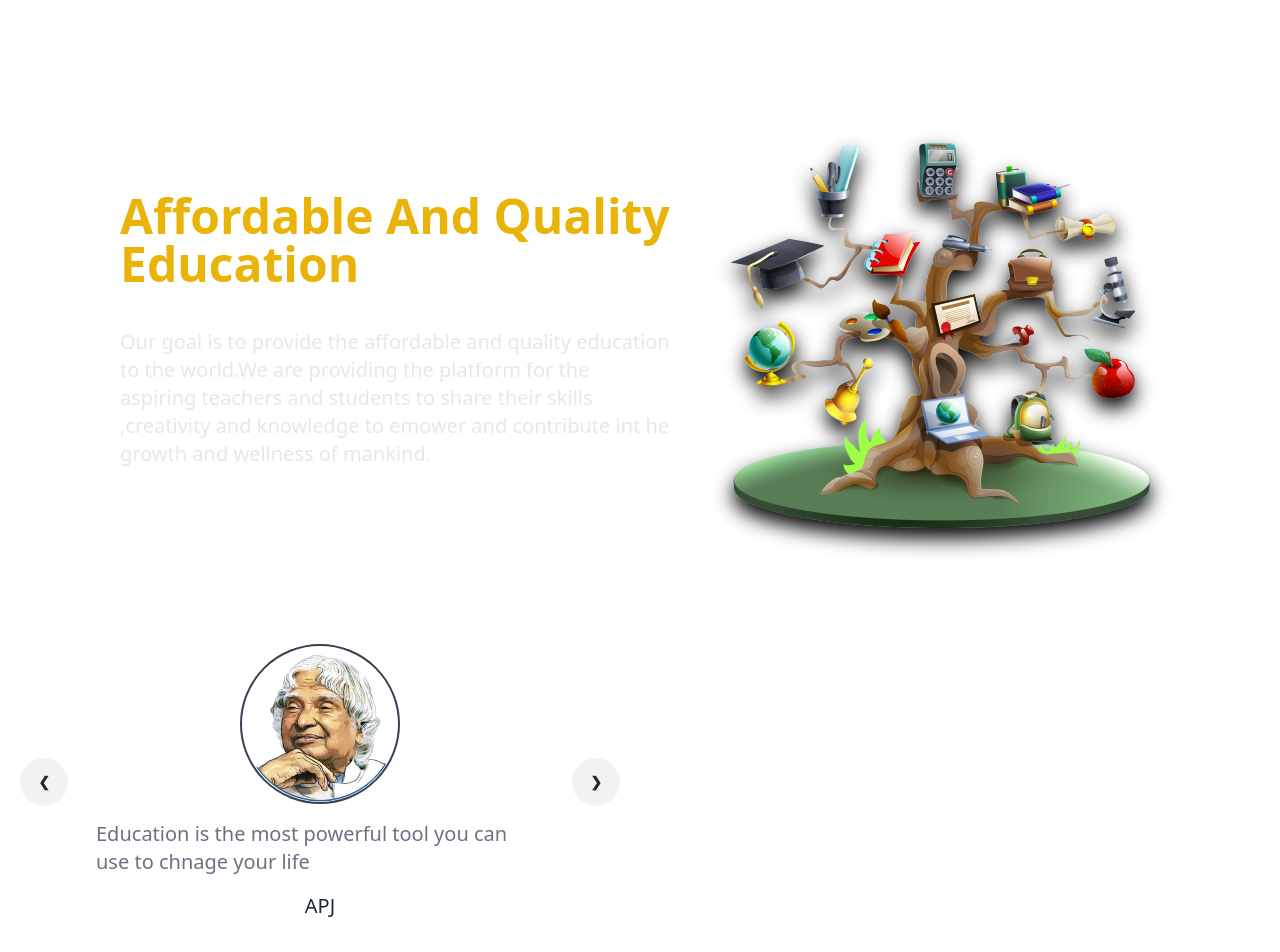
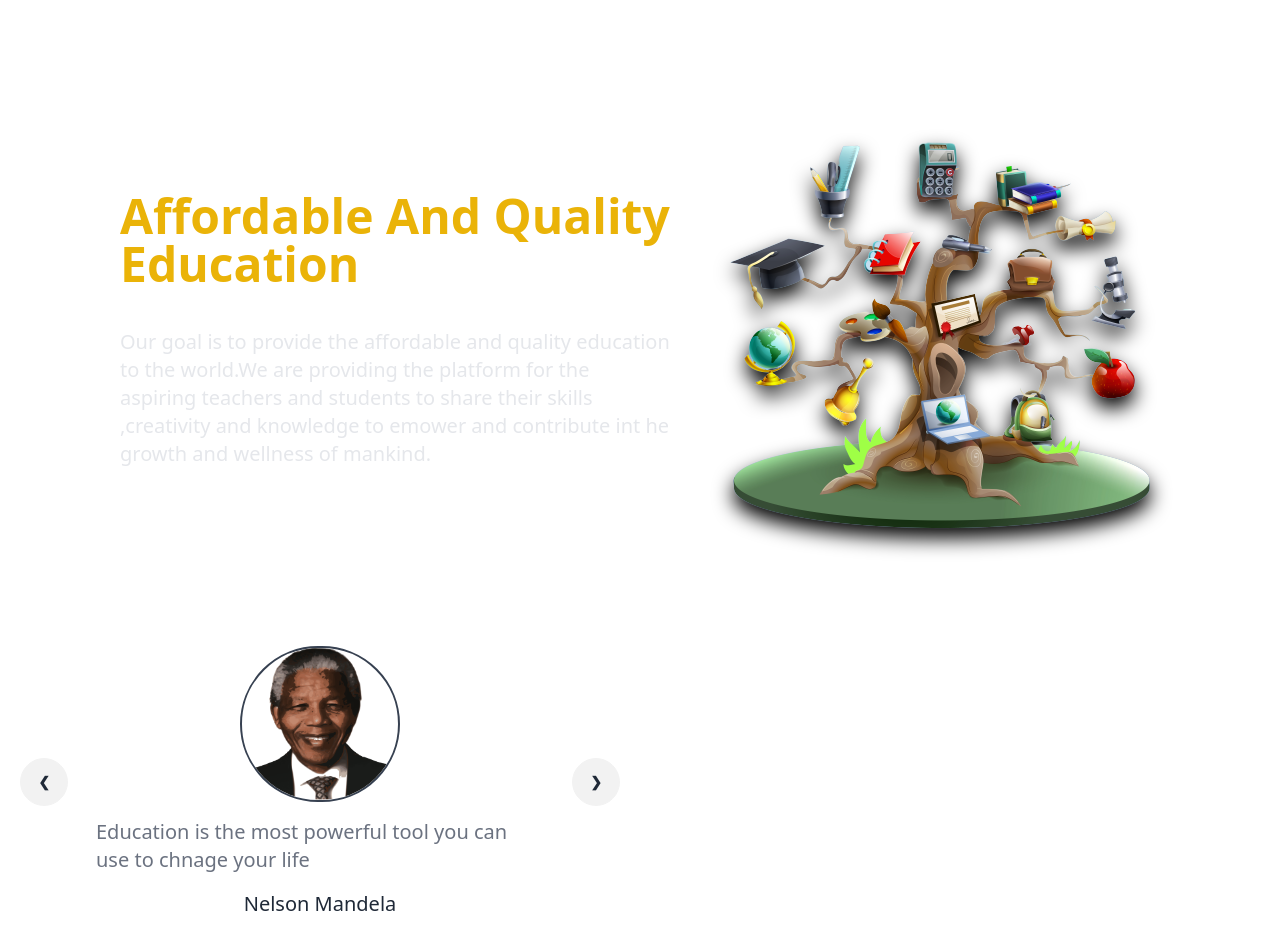
Before and after one commit to anuj123upadhyay/LMS_frontend_react, a React (Vite) app: page /about in a window 1280 px wide. Shown: the top 952 px of the page. Built offline with nearby package versions, Linux system fonts and the light colour scheme.

Commit message:
Cleaned up our about us

```diff
--- a/src/Pages/AboutUs.jsx
+++ b/src/Pages/AboutUs.jsx
@@ -5,8 +5,42 @@ import billGates from "../assets/Images/QuotesPersonalityImage/billGates.png"
 import einstein from "../assets/Images/QuotesPersonalityImage/einstein.png"
 import nelsonMandela from "../assets/Images/QuotesPersonalityImage/nelsonMandela.png"
 import steveJobs from "../assets/Images/QuotesPersonalityImage/steveJobs.png"
+import CarouselSlide from "../components/CarouselSlide";
 
 function AboutUs(){
+
+    const celebrities = [
+        {
+            title:"Nelson Mandela",
+            description:"Education is the most powerful tool you can use to chnage your life",
+            image:nelsonMandela,
+            slideNumber:1
+        },
+        {
+            title:"APJ",
+            description:"Education is the most powerful tool you can use to chnage your life",
+            image:apj,
+            slideNumber:2
+        },
+        {
+            title:"Bill Gates",
+            description:"Education is the most powerful tool you can use to chnage your life",
+            image:billGates,
+            slideNumber:3
+        },
+        {
+            title:"Albert Einstein",
+            description:"Education is the most powerful tool you can use to chnage your life",
+            image:einstein,
+            slideNumber:4
+        },
+        {
+            title:"Steve jobs",
+            description:"Education is the most powerful tool you can use to chnage your life",
+            image:steveJobs,
+            slideNumber:5
+        }
+    ]
     return(
         <HomeLayout>
             <div className="pl-20 pt-20 flex flex-col text-white">
@@ -30,61 +64,11 @@ function AboutUs(){
             </div>
 
             <div className="carousel  w-1/2  my-16  m-auto  ">
-             <div id="slide1" className="carousel-item relative w-full">
-                <div className="flex flex-col items-center justify-center  gap-4 px-[15%] ">
-                    <img src={apj} className="w-40 rounded-full  border-2 border-gray-700 " />
-                    <p className="text-xl text-gray-500">{"Education is the most powerful tool you can use to chnage your life"}</p>
-                    <h3 className="text-semibold text-xl">APJ</h3>
-                    <div className="absolute flex justify-between transform -translate-y-1/2 left-5 right-5 top-1/2">
-                    <a href="#slide4" className="btn btn-circle">❮</a>
-                    <a href="#slide2" className="btn btn-circle">❯</a>
-                    </div>
-                    </div>
-                </div>
-                <div id="slide2" className="carousel-item relative w-full">
-                <div className="flex flex-col items-center justify-center gap-4 px-[15%]">
-                    <img src={steveJobs} className="w-40 rounded-full  border-2 border-gray-700 " />
-                    <p className="text-xl text-gray-500">{"Education is the most powerful tool you can use to chnage your life"}</p>
-                    <h3 className="text-semibold text-xl">Steve Jobs</h3>
-                    <div className="absolute flex justify-between transform -translate-y-1/2 left-5 right-5   top-1/2">
-                    <a href="#slide2" className="btn btn-circle">❮</a>
-                    <a href="#slide3" className="btn btn-circle">❯</a>
-                    </div>
-                    </div>
-                </div>
-                <div id="slide3" className="carousel-item relative w-full">
-                <div className="flex flex-col items-center justify-center gap-4 px-[15%]">
-                    <img src={nelsonMandela} className="w-40 rounded-full  border-2 border-gray-700 " />
-                    <p className="text-xl text-gray-500">{"Education is the most powerful tool you can use to chnage your life"}</p>
-                    <h3 className="text-semibold text-xl">Nelson Mandela</h3>
-                    <div className="absolute flex justify-between transform -translate-y-1/2 left-5 right-5  top-1/2">
-                    <a href="#slide3" className="btn btn-circle">❮</a>
-                    <a href="#slide4" className="btn btn-circle">❯</a>
-                    </div>
-                    </div>
-                </div>
-                <div id="slide4" className="carousel-item relative w-full">
-                <div className="flex flex-col items-center justify-center gap-4 px-[15%]">
-                    <img src={billGates} className="w-40 rounded-full  border-2 border-gray-700 " />
-                    <p className="text-xl text-gray-500">{"Education is the most powerful tool you can use to chnage your life"}</p>
-                    <h3 className="text-semibold text-xl">Bill Gates</h3>
-                    <div className="absolute flex justify-between transform -translate-y-1/2 left-5 right-5  top-1/2">
-                    <a href="#slide4" className="btn btn-circle">❮</a>
-                    <a href="#slide5" className="btn btn-circle">❯</a>
-                    </div>
-                    </div>
-                </div>
-                <div id="slide5" className="carousel-item relative w-full">
-                <div className="flex flex-col items-center justify-center gap-4 px-[15%]">
-                    <img src={einstein} className="w-40 rounded-full  border-2 border-gray-700 " />
-                    <p className="text-xl text-gray-500">{"Education is the most powerful tool you can use to chnage your life"}</p>
-                    <h3 className="text-semibold text-xl">Einstein</h3>
-                    <div className="absolute flex justify-between transform -translate-y-1/2 left-5 right-5   top-1/2">
-                    <a href="#slide5" className="btn btn-circle">❮</a>
-                    <a href="#slide1" className="btn btn-circle">❯</a>
-                    </div>
-                    </div>
-                </div>
+                {celebrities && celebrities.map(celebrity =>(<CarouselSlide
+                                                                {...celebrity}
+                                                                 key={celebrity.slideNumber} totalSlides={celebrities.length}/>))}
+                <CarouselSlide/>
+
             </div>
 
         </HomeLayout>
--- /dev/null
+++ b/src/components/CarouselSlide.jsx
@@ -0,0 +1,17 @@
+function CarouselSlide({image,title,description,slideNumber,totalSlides}){
+return(
+    <div id={`slide${slideNumber}`} className="carousel-item relative w-full">
+                <div className="flex flex-col items-center justify-center  gap-4 px-[15%] ">
+                    <img src={image} className="w-40 rounded-full  border-2 border-gray-700 " />
+                    <p className="text-xl text-gray-500">{description}</p>
+                    <h3 className="text-semibold text-xl">{title}</h3>
+                    <div className="absolute flex justify-between transform -translate-y-1/2 left-5 right-5 top-1/2">
+                    <a href={`#slide${(slideNumber == 1 ? totalSlides :(slideNumber - 1))}`} className="btn btn-circle">❮</a>
+                    <a href={`#slide${(slideNumber) % totalSlides +1}`} className="btn btn-circle">❯</a>
+                    </div>
+                    </div>
+                </div>
+)
+
+}
+export default CarouselSlide;
```
